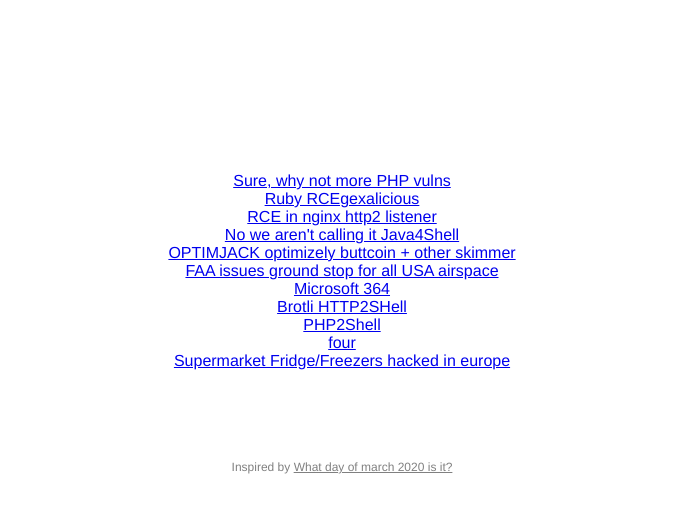
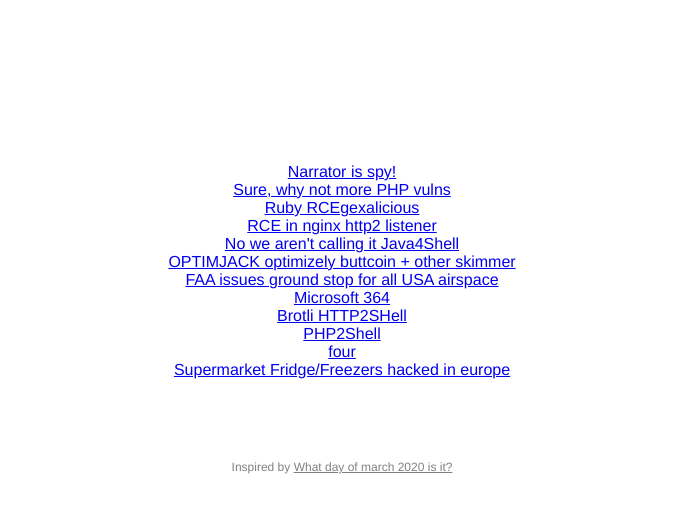
Before and after one commit to kyhwana/Whatdayofblackoctober2026, a plain HTML site: page index.html in a window 1280 px wide. Shown: the part 284-796 px from the top of the page, without its empty margins (298-978 px from the left). Drawn offline with nearby package versions, Linux system fonts and the light colour scheme.

Commit message:
Update index.html
add narrator is spy

```diff
--- a/index.html
+++ b/index.html
@@ -31,6 +31,7 @@
             <tr style="height: 50%;">
                 <td class="main-text">Today is the <br><b> <span id="number"></span> of <a href="https://en.wikipedia.org/wiki/Black_October_(information_security)">Black October 2026</a></b>.</td>
                 <tr style="height: 40%;"><td class="incidents">
+<a href="https://github.com/MSNightmare/FastUnlock">Narrator is spy!</a><br>
 <a href="https://thehackernews.com/2026/11/php-fixes-7-critical-flaws-including.html">Sure, why not more PHP vulns</a><br>
                 <a href="https://www.ruby-lang.org/en/news/2026/11/18/multiple-vulnerabilities-in-regexp-and-string/">Ruby RCEgexalicious</a><br>
                 <a href="https://www.wiz.io/blog/nginx-http2-rce-vulnerabilities">RCE in nginx http2 listener</a><br>
```
